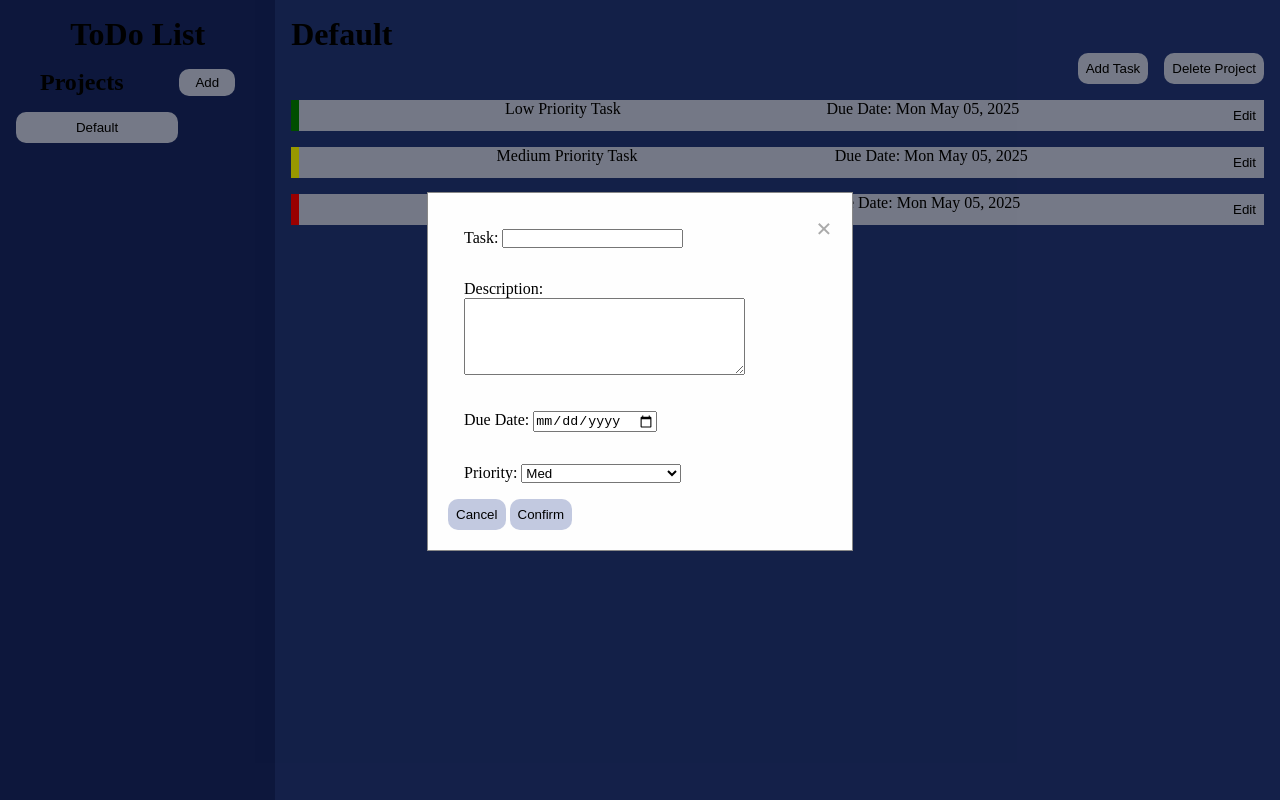
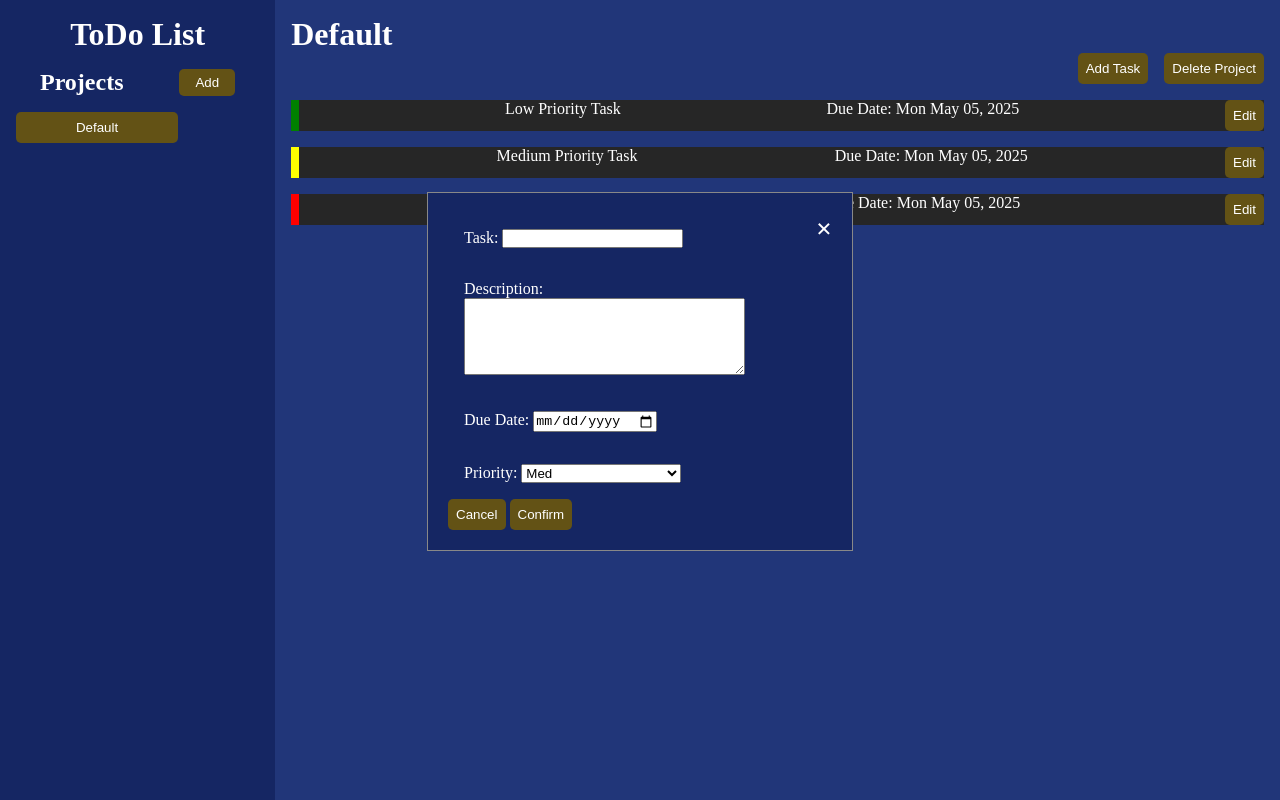
Before and after one commit to tran-h/todo-list-js, a website built with webpack: page src/index.html in a window 1280 px wide. Both pictures are taken after a click on the button "Add Task". Built offline with nearby package versions, Linux system fonts and the light colour scheme.

Commit message:
fix text/background colours to improve readability

```diff
--- a/src/styles.css
+++ b/src/styles.css
@@ -1,18 +1,19 @@
 * {
   margin: 0;
   padding: 0;
+  color: white;
 }
 
 button {
-  background-color: #c2c9e0;
+  background-color: #635215;
   border: none;
-  border-radius: 10px;
+  border-radius: 5px;
   padding: 0.5rem;
   cursor: pointer;
 }
 
 button:hover {
-  background-color: #888;
+  background-color: #a79e23;
 }
 
 .container {
@@ -85,16 +86,18 @@ button:hover {
   width: 100%;
   height: 100%;
   overflow: auto;
-  background-color: rgb(0, 0, 0);
-  background-color: rgba(0, 0, 0, 0.4);
 }
 
 .modal-content {
-  background-color: #fefefe;
+  background-color: #152663;
   margin: 15% auto;
   padding: 20px;
   border: 1px solid #888;
   width: 30%;
+}
+
+input, textarea, select, option {
+  color: black;
 }
 
 .modal-content p {
@@ -105,7 +108,7 @@ button:hover {
 #closeEditProjModal,
 #closeAddTaskModalSpan,
 #closeEditTaskModalSpan {
-  color: #aaa;
+  color: white;
   float: right;
   font-size: 28px;
   font-weight: bold;
@@ -135,7 +138,7 @@ button:hover {
   display: flex;
   justify-content: space-between;
   /* align-items: center; */
-  background-color: #c2c9e0;
+  background-color: #262626;
 }
 
 div.task:hover {
```
